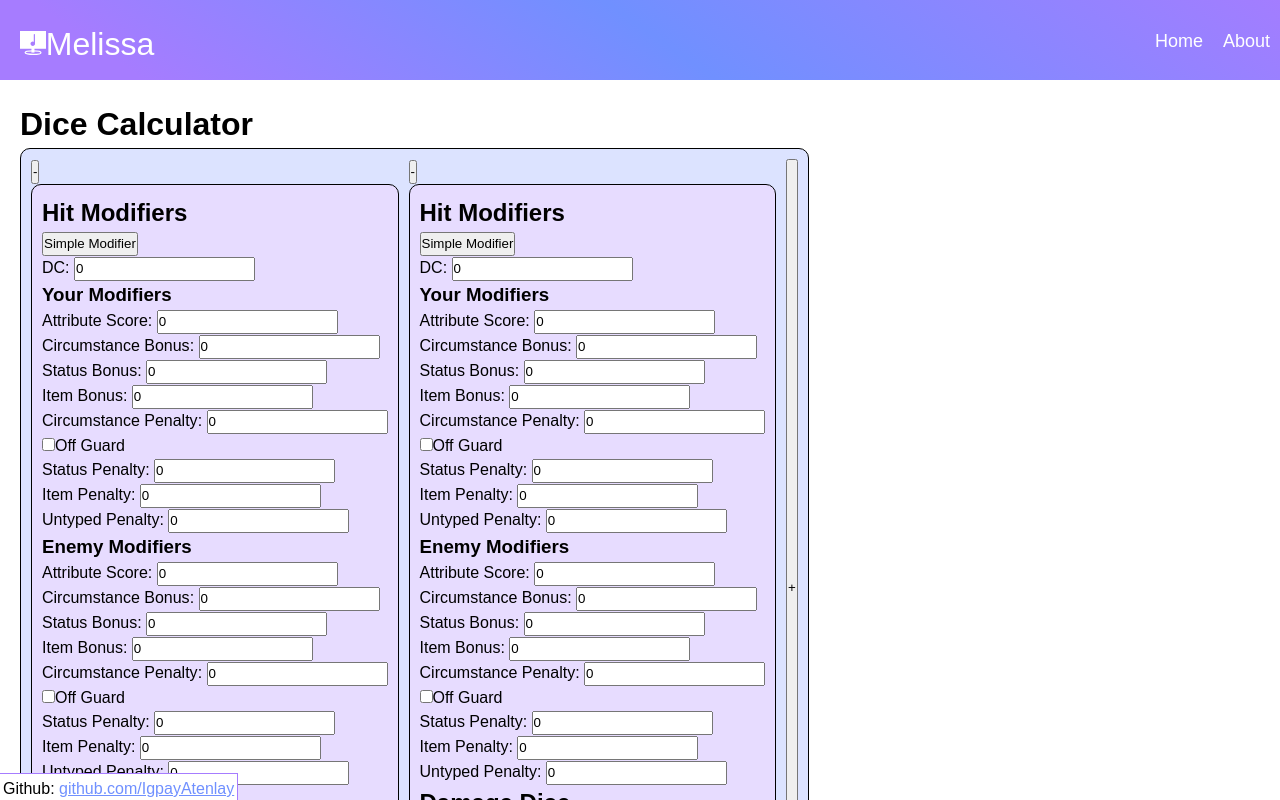
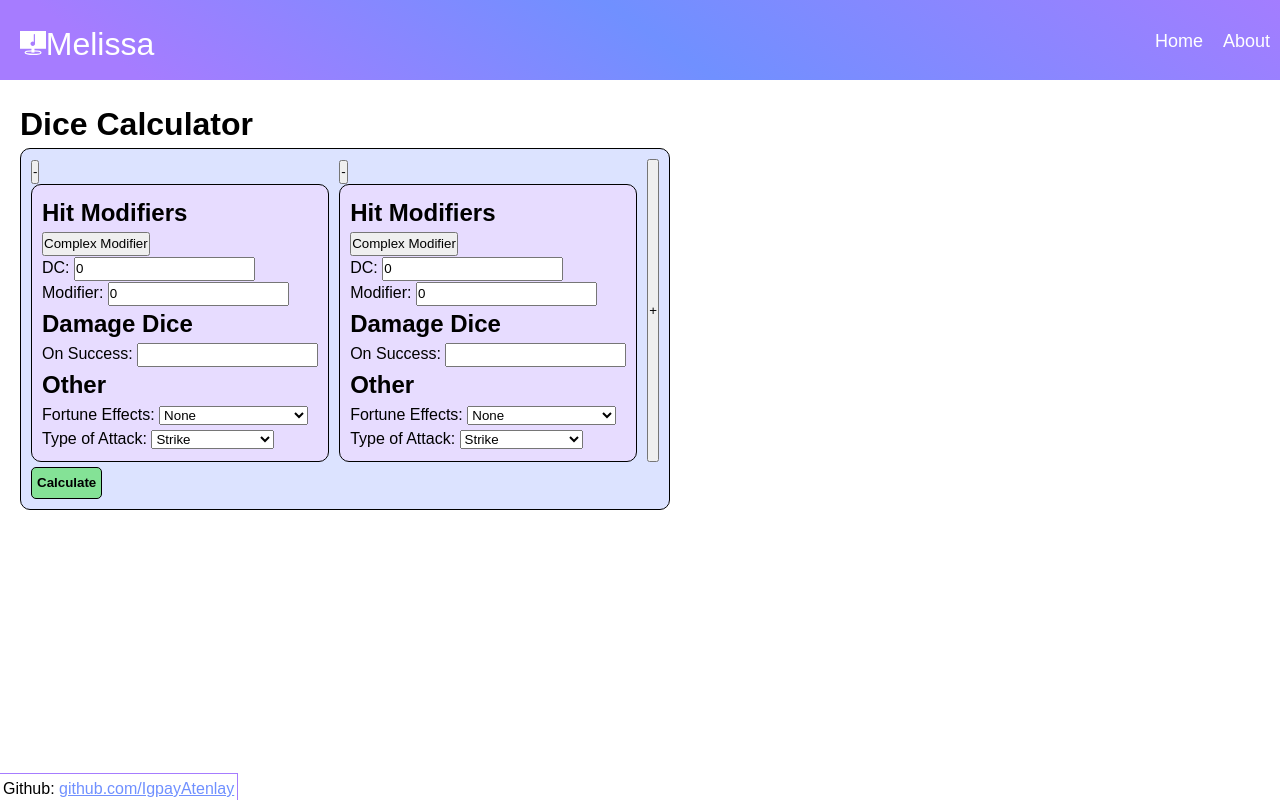
Before and after one commit to IgpayAtenlay/website, a React (Create React App) app in the folder client/: page /diceCalculator in a window 1280 px wide. Shown: the top 800 px of the page. Built offline with nearby package versions, Linux system fonts and the light colour scheme.

Commit message:
changed default values to simplist options

```diff
--- a/client/src/pages/diceCalculator/activity.jsx
+++ b/client/src/pages/diceCalculator/activity.jsx
@@ -6,7 +6,7 @@ import SaveOrStrike from './saveOrStrike';
 import Modifiers from "./modifiers";
 
 export default function Activity(props) {
-    var[saveOrStrike, setSaveOrStrike] = useState("customDamage");
+    var[saveOrStrike, setSaveOrStrike] = useState("strike");
 
     return (<div className='activity'>
         <Modifiers />
--- a/client/src/pages/diceCalculator/fortune.jsx
+++ b/client/src/pages/diceCalculator/fortune.jsx
@@ -14,7 +14,7 @@ export default function Fortune(props) {
 
     return (
         <div>
-            <label htmlFor={name}>Fortune Effects</label>
+            <label htmlFor={name}>Fortune Effects: </label>
             <select id={name} name={name} onChange={handleChange}>
                 <Option name="None" value="none" />
                 <Option name="Roll two, take highest" value="advantage" />
--- a/client/src/pages/diceCalculator/modifiers.jsx
+++ b/client/src/pages/diceCalculator/modifiers.jsx
@@ -5,7 +5,7 @@ import { ActivityContext } from ".";
 import { useState, useContext } from "react";
 
 export default function Modifiers(props) {
-    var [complexModifier, setComplexModifier] = useState(true);
+    var [complexModifier, setComplexModifier] = useState(false);
 
     return (
         <div>
--- a/client/src/pages/diceCalculator/saveOrStrike.jsx
+++ b/client/src/pages/diceCalculator/saveOrStrike.jsx
@@ -1,4 +1,5 @@
 import camelCase from "../../util/camelCase";
+import startCase from "../../util/startCase";
 
 import { ActivityContext } from ".";
 import { useContext } from "react";
@@ -13,27 +14,21 @@ export default function SaveOrStrike(props) {
 
     return (
         <div>
-            <label htmlFor={name}>Type of Attack</label>
+            <label htmlFor={name}>Type of Attack: </label>
             <select id={name} name={name} onChange={handleChange}>
-            <RadioButton
-                name="Custom Damage"
-            />
-            <RadioButton
-                name="Strike"
-            />
-            <RadioButton
-                name="Basic Save"
-            />
+                <Option name="strike" />
+                <Option name="basic save" />
+                <Option name="custom damage" />
             </select>
         </div>
     );
 }
 
-function RadioButton(props) {
+function Option(props) {
     var activity = useContext(ActivityContext);
     var id = activity.id + camelCase(props.name);
 
     return(
-        <option id={id} value={camelCase(props.name)}>{props.name}</option>
+        <option id={id} value={camelCase(props.name)}>{startCase(props.name)}</option>
     );
 }
```
